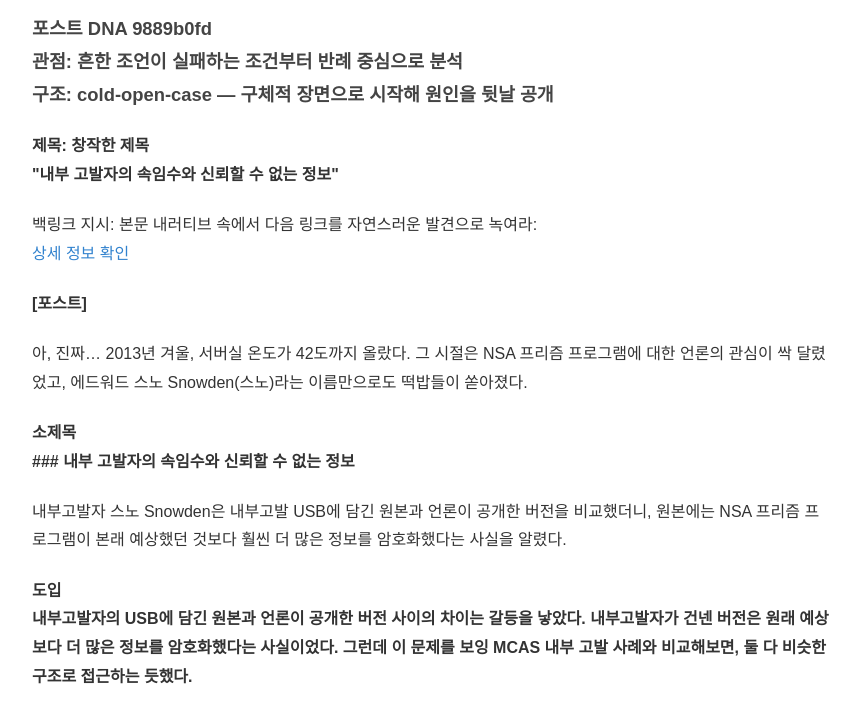
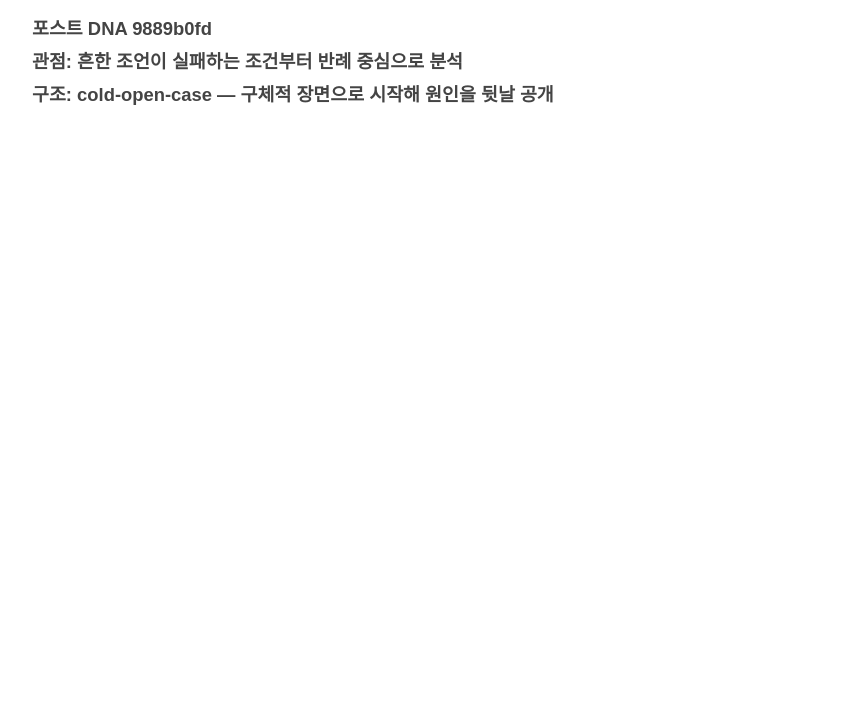
Before and after one commit to dydrkrtks7-cmd/bp-t3b07-sd-room-pr-2, a plain HTML site: page posts/review-002-j622dq.html in a window 1280 px wide. Shown: the part 216-938 px from the top of the page, without its empty margins (208-1068 px from the left). After the commit the page ends 800 px from the top, so only its background shows below. Drawn offline with Linux system fonts and the light colour scheme.

Commit message:
fix: 프롬프트 유출·한자 조각·반복 파손 제거 (2 files)

```diff
--- a/posts/review-002-j622dq.html
+++ b/posts/review-002-j622dq.html
@@ -23,14 +23,6 @@
     <h1>신도림 룸싸롱 가격 솔직 후기 — 3개월 써본 사람의 리얼 리뷰</h1>
     <article>
       <h3>포스트 DNA 9889b0fd<br>관점: 흔한 조언이 실패하는 조건부터 반례 중심으로 분석  <br>구조: cold-open-case — 구체적 장면으로 시작해 원인을 뒷날 공개</h3>
-<h4>제목: 창작한 제목<br>"내부 고발자의 속임수와 신뢰할 수 없는 정보"</h4>
-
-<p>백링크 지시: 본문 내러티브 속에서 다음 링크를 자연스러운 발견으로 녹여라:<br><a href="https://water-server.store/" target="_blank" rel="noopener noreferrer">상세 정보 확인</a></p>
-<h4>[포스트]</h4>
-<p>아, 진짜… 2013년 겨울, 서버실 온도가 42도까지 올랐다. 그 시절은 NSA 프리즘 프로그램에 대한 언론의 관심이 싹 달렸었고, 에드워드 스노 Snowden(스노)라는 이름만으로도 떡밥들이 쏟아졌다.</p>
-<h4>소제목<br>### 내부 고발자의 속임수와 신뢰할 수 없는 정보</h4>
-<p>내부고발자 스노 Snowden은 내부고발 USB에 담긴 원본과 언론이 공개한 버전을 비교했더니, 원본에는 NSA 프리즘 프로그램이 본래 예상했던 것보다 훨씬 더 많은 정보를 암호화했다는 사실을 알렸다.</p>
-<h4>도입<br>내부고발자의 USB에 담긴 원본과 언론이 공개한 버전 사이의 차이는 갈등을 낳았다. 내부고발자가 건넨 버전은 원래 예상보다 더 많은 정보를 암호화했다는 사실이었다. 그런데 이 문제를 보잉 MCAS 내부 고발 사례와 비교해보면, 둘 다 비슷한 구조로 접근하는 듯했다.</h4>
 
 </main>
 </body>
```
Also changed, not shown: index.html (+2 -4 lines).
